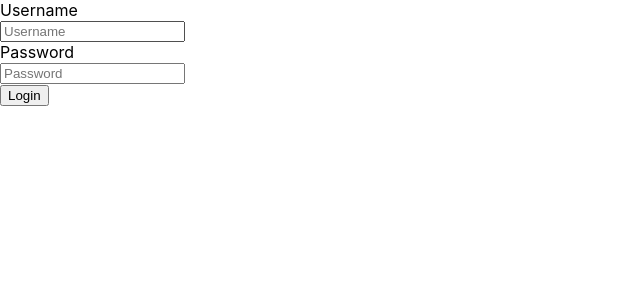
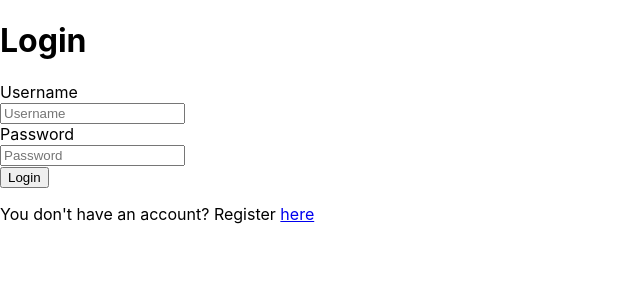
Before and after one commit to cyt91/movie-rater-front-end, a React (Create React App) app: page / in a window 1280 px wide. Shown: the top 300 px of the page, without its empty margins (0-640 px from the left). Built offline with nearby package versions, Linux system fonts and the light colour scheme.

Commit message:
set up new user registration

```diff
--- a/src/api-service.js
+++ b/src/api-service.js
@@ -40,4 +40,14 @@ export default class API {
       body: JSON.stringify(body),
     }).then((response) => response.json());
   }
+
+  static registerUser(body) {
+    return fetch(`http://127.0.0.1:8000/api/users/`, {
+      method: 'POST',
+      headers: {
+        'Content-Type': 'application/json',
+      },
+      body: JSON.stringify(body),
+    }).then((response) => response.json());
+  }
 }
--- a/src/components/auth.js
+++ b/src/components/auth.js
@@ -1,11 +1,13 @@
 import React, { useState, useEffect } from 'react';
 import { useCookies } from 'react-cookie';
+import { Link } from 'react-router-dom';
 import API from '../api-service';
 
 export default function Auth() {
   const [username, setUsername] = useState('');
   const [password, setPassword] = useState('');
   const [token, setToken] = useCookies(['mr-token']);
+  const [isLoginView, setIsLoginView] = useState(true);
 
   useEffect(() => {
     if (token['mr-token']) window.location.href = '/movies';
@@ -17,8 +19,15 @@ export default function Auth() {
       .catch((error) => console.error(error));
   };
 
+  const registerClicked = () => {
+    API.registerUser({ username, password })
+      .then(() => loginClicked())
+      .catch((error) => console.error(error));
+  };
+
   return (
     <div>
+      {isLoginView ? <h1>Login</h1> : <h1>Register</h1>}
       <label htmlFor="username">Username</label>
       <br />
       <input
@@ -39,9 +48,38 @@ export default function Auth() {
         onChange={(event) => setPassword(event.target.value)}
       />
       <br />
-      <button type="submit" onClick={loginClicked}>
-        Login
-      </button>
+      {isLoginView ? (
+        <button type="submit" onClick={loginClicked}>
+          Login
+        </button>
+      ) : (
+        <button type="submit" onClick={registerClicked}>
+          Register
+        </button>
+      )}
+      {isLoginView ? (
+        <p>
+          You don&apos;t have an account? Register{' '}
+          <Link
+            href="javascript:void(0)"
+            to=""
+            onClick={() => setIsLoginView(false)}
+          >
+            here
+          </Link>
+        </p>
+      ) : (
+        <p>
+          You already have an account? Login{' '}
+          <Link
+            href="javascript:void(0)"
+            to=""
+            onClick={() => setIsLoginView(true)}
+          >
+            here
+          </Link>
+        </p>
+      )}
     </div>
   );
 }
```
